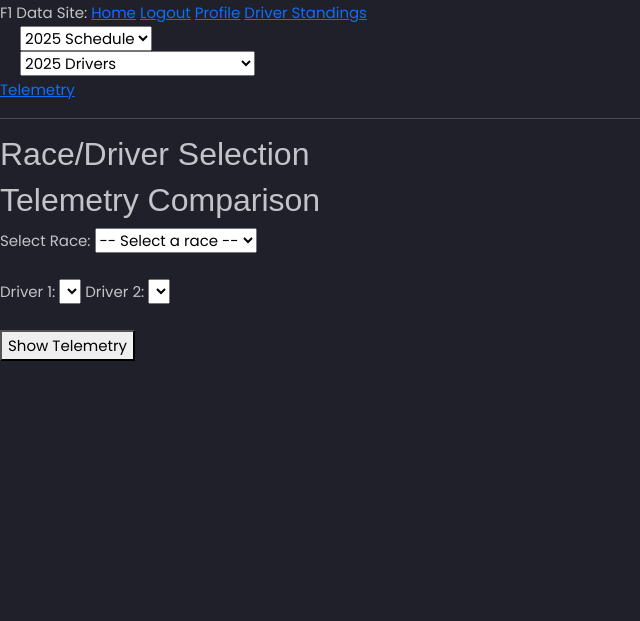
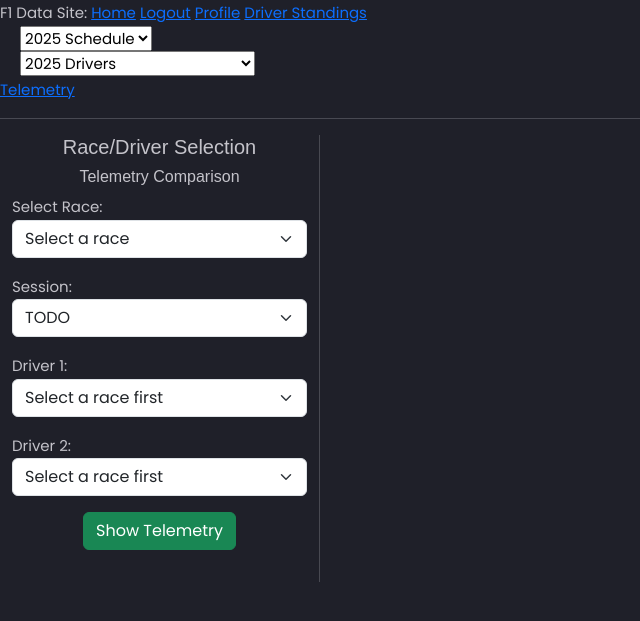
Before and after one commit to Jonah200/F1DataProject, a Flask app: page /telemetry in a window 1280 px wide. Shown: the top 621 px of the page, without its empty margins (0-640 px from the left). Run offline with Flask 3, Linux system fonts and the light colour scheme; a user stored in the database is signed in; tables that the repository leaves empty hold one stand-in row (values such as "Sample post"); a database or web service that is not in the repository returns one stand-in record (values such as "Sample title"); data that the repository does not hold is empty; some web fonts are replaced.

Commit message:
Fix telemetry select

```diff
--- a/app/templates/telemetry_select.html
+++ b/app/templates/telemetry_select.html
@@ -1,10 +1,60 @@
 {% extends "base.html" %}
 
 {% block content %}
-    <h2>Race/Driver Selection</h2>
+    <div class="container-fluid">
+        <title>Telemetry Comparison</title>
+        <div class="row">
+            <div class="col col-xs-3">
+                <h5 class="text-center">Race/Driver Selection</h5>
 
-        <title>Telemetry Comparison</title>
+                <h6 class="text-center">Telemetry Comparison</h6>
+                <div class="mb-3">
+                    <label for="race">Select Race:</label>
+                    <select id="race" class="form-select">
+                        <option value="" disabled selected>Select a race</option>
+                        {% for race in races %}
+                            <option value="{{ race }}" {% if request.args.get('race') == r|string %}selected{% endif %}>{{ race }}</option>
+                        {% endfor %}
+                    </select>
+                </div>
+
+                <div class="mb-3">
+                    <label for="session">Session:</label>
+                    <select class="form-select" id="session">
+                        <option disabled selected>TODO</option>
+                    </select>
+                </div>
+
+                <div class="mb-3">
+                    <label for="driver1">Driver 1:</label>
+                    <select class="form-select" id="driver1">
+                        <option disabled selected>Select a race first</option>
+                    </select>
+                </div>
+
+                <div class="mb-3">
+                    <label for="driver2">Driver 2:</label>
+                    <select class="form-select" id="driver2">
+                        <option disabled selected>Select a race first</option>
+                    </select>
+                </div>
+
+                <div class="text-center mb-3">
+                    <button class="btn btn-success" type="submit" onclick="getTelemetry()">Show Telemetry</button>
+                </div>
+
+                <pre id="result"></pre>
+            </div>
+            <div class="vr p-0"></div>
+            <div class="col col-9 overflow-y-scroll"></div>
+        </div>
+    </div>
+{% endblock %}
+{% block scripts %}
 <script>
+    $('#race').on('change', function () {
+        loadDrivers();
+    });
     async function loadDrivers() {
         const raceId = document.getElementById('race').value;
         const response = await fetch(`/load_drivers?raceId=${raceId}`);
@@ -25,40 +75,15 @@
     }
 
     async function getTelemetry() {
-                const raceId = document.getElementById('race').value;
-                const driver1 = document.getElementById('driver1').value;
-                const driver2 = document.getElementById('driver2').value;
+        const raceId = $('#race').val();
+        const driver1 = $('#driver1').val();
+        const driver2 = $('#driver2').val();
 
-                window.location.href = `/get_telemetry?raceId=${raceId}&driver1=${driver1}&driver2=${driver2}`;
+        document.location.href = `/get_telemetry?raceId=${raceId}&driver1=${driver1}&driver2=${driver2}`;
 
         // const data = await response.json();
 
         // document.getElementById('result').textContent = JSON.stringify(data, null, 2);
     }
-
-
 </script>
-
-    <h2>Telemetry Comparison</h2>
-
-    <label for="race">Select Race:</label>
-    <select id="race" onchange="loadDrivers()">
-        <option value="">-- Select a race --</option>
-        {% for race in races %}
-            <option value="{{ race }}" {% if request.args.get('race') == r|string %}selected{% endif %}>{{ race }}</option>
-        {% endfor %}
-    </select>
-
-    <br><br>
-
-    <label for="driver1">Driver 1:</label>
-    <select id="driver1"></select>
-
-    <label for="driver2">Driver 2:</label>
-    <select id="driver2"></select>
-
-    <br><br>
-    <button onclick="getTelemetry()">Show Telemetry</button>
-
-    <pre id="result"></pre>
 {% endblock %}
```
Lines whose indentation alone changed are shown as unchanged.
